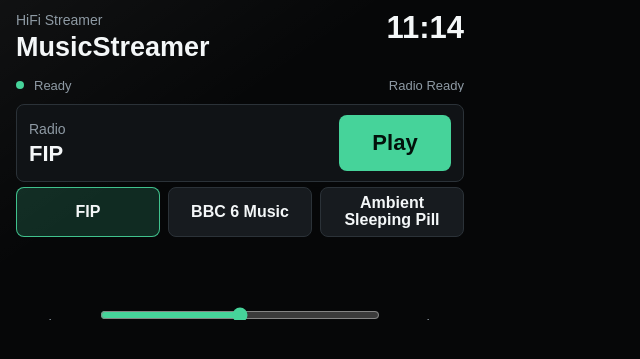
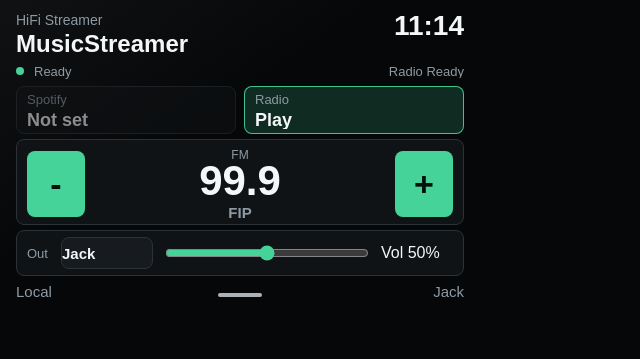
Before and after one commit to Carlosgonal/musicstreamer, a Flask app: page / in a window 1280 px wide. Shown: the top 359 px of the page, without its empty margins (0-640 px from the left). Run offline with Flask 3, Linux system fonts and the light colour scheme.

Commit message:
add spotify placeholder

```diff
--- a/src/static/css/style.css
+++ b/src/static/css/style.css
@@ -36,7 +36,7 @@ body {
   width: 480px;
   height: 320px;
   display: grid;
-  grid-template-rows: 54px 28px 78px 106px 34px;
+  grid-template-rows: 44px 20px 48px 86px 46px 18px;
   gap: 5px;
   padding: 12px 16px 9px;
   background:
@@ -46,9 +46,10 @@ body {
 
 .top-bar,
 .bottom-bar,
+.audio-panel,
 .status-strip,
-.radio-panel,
-.station-list {
+.source-panel,
+.tuner-panel {
   min-width: 0;
 }
 
@@ -68,8 +69,8 @@ body {
 }
 
 h1 {
-  margin: 5px 0 0;
-  font-size: 27px;
+  margin: 3px 0 0;
+  font-size: 24px;
   line-height: 1;
   font-weight: 700;
   letter-spacing: 0;
@@ -77,7 +78,7 @@ h1 {
 
 .clock {
   flex: 0 0 auto;
-  font-size: 31px;
+  font-size: 28px;
   line-height: 1;
   font-weight: 700;
   font-variant-numeric: tabular-nums;
@@ -107,77 +108,168 @@ h1 {
   background: var(--accent);
 }
 
-.radio-panel {
+.source-panel {
   display: grid;
-  grid-template-columns: 1fr 112px;
+  grid-template-columns: 1fr 1fr;
   align-items: center;
-  gap: 12px;
-  padding: 10px 12px;
+  gap: 8px;
+}
+
+.source-button {
+  width: 100%;
+  height: 48px;
+  border: 1px solid var(--line);
+  border-radius: 8px;
+  background: var(--panel);
+  color: var(--text);
+  font: inherit;
+  text-align: left;
+  padding: 6px 10px;
+}
+
+.source-button span,
+.source-button strong {
+  display: block;
+  overflow: hidden;
+  text-overflow: ellipsis;
+  white-space: nowrap;
+}
+
+.source-button span {
+  color: var(--muted);
+  font-size: 13px;
+  line-height: 1.1;
+}
+
+.source-button strong {
+  margin-top: 4px;
+  font-size: 18px;
+  line-height: 1;
+  font-weight: 700;
+}
+
+.source-button.active {
+  border-color: rgba(70, 211, 154, 0.9);
+  background: var(--accent-soft);
+}
+
+.source-button.playing {
+  background: var(--danger);
+  color: #fff;
+}
+
+.source-button.playing span {
+  color: rgba(255, 255, 255, 0.82);
+}
+
+.source-button.disabled {
+  opacity: 0.55;
+}
+
+.source-button:disabled {
+  opacity: 0.55;
+}
+
+.tuner-panel {
+  display: grid;
+  grid-template-columns: 58px 1fr 58px;
+  align-items: center;
+  gap: 10px;
+  padding: 8px 10px;
   border: 1px solid var(--line);
   border-radius: 8px;
   background: var(--panel);
 }
 
+.tune-button {
+  width: 100%;
+  height: 66px;
+  border: 0;
+  border-radius: 8px;
+  background: var(--accent);
+  color: #03110b;
+  font: inherit;
+  font-size: 34px;
+  font-weight: 700;
+  line-height: 1;
+}
+
+.tuner-display {
+  min-width: 0;
+  text-align: center;
+}
+
+.frequency {
+  margin: 0;
+  font-size: 42px;
+  line-height: 0.92;
+  font-weight: 700;
+  font-variant-numeric: tabular-nums;
+}
+
 .now-playing {
-  margin: 5px 0 0;
+  margin: 4px 0 0;
   overflow: hidden;
-  font-size: 22px;
+  color: var(--muted);
+  font-size: 15px;
   line-height: 1;
   font-weight: 700;
   text-overflow: ellipsis;
   white-space: nowrap;
 }
 
-.play-button {
-  width: 100%;
-  height: 56px;
-  border: 0;
-  border-radius: 8px;
-  background: var(--accent);
-  color: #03110b;
-  font: inherit;
-  font-size: 22px;
-  font-weight: 700;
+.tuner-display .label {
+  font-size: 12px;
 }
 
-.play-button.playing {
-  background: var(--danger);
-  color: #fff;
-}
-
-.play-button:disabled {
+.tune-button:disabled {
   opacity: 0.55;
 }
 
-.station-list {
-  display: grid;
-  grid-template-columns: repeat(3, 1fr);
-  grid-auto-rows: 50px;
-  gap: 8px;
+.audio-output select {
+  appearance: none;
 }
 
-.station-button {
+.audio-panel {
+  display: grid;
+  grid-template-columns: 126px 1fr 72px;
+  align-items: center;
+  gap: 10px;
+  padding: 6px 10px;
+  border: 1px solid var(--line);
+  border-radius: 8px;
+  background: var(--panel);
+}
+
+.audio-output {
+  display: grid;
+  grid-template-columns: 28px 1fr;
+  align-items: center;
+  gap: 6px;
+  color: var(--muted);
+  font-size: 13px;
+  line-height: 1;
+}
+
+.audio-output select {
+  width: 100%;
+  height: 32px;
   border: 1px solid var(--line);
   border-radius: 8px;
   background: var(--panel-strong);
   color: var(--text);
   font: inherit;
-  font-size: 16px;
+  font-size: 15px;
   font-weight: 700;
-  line-height: 1.05;
-  overflow: hidden;
-  padding: 0 8px;
-  text-overflow: ellipsis;
 }
 
-.station-button.selected {
-  border-color: rgba(70, 211, 154, 0.9);
-  background: var(--accent-soft);
+.audio-output select:disabled {
+  opacity: 0.6;
 }
 
 .bottom-bar {
   display: grid;
-  grid-template-columns: 72px 1fr 72px;
+  grid-template-columns: 1fr 56px 1fr;
   align-items: end;
   gap: 10px;
   color: var(--muted);
@@ -204,3 +296,13 @@ h1 {
   outline: 2px solid var(--accent);
   outline-offset: 4px;
 }
+
+.home-indicator {
+  justify-self: center;
+  width: 44px;
+  height: 4px;
+  margin-bottom: 2px;
+  border-radius: 999px;
+  background: #d6dde1;
+  opacity: 0.8;
+}
--- a/src/static/index.html
+++ b/src/static/index.html
@@ -22,22 +22,45 @@
       <span id="radio-status">Waiting</span>
     </section>
 
-    <section class="radio-panel" aria-label="Radio controls">
-      <div>
-        <p class="label">Radio</p>
+    <section class="source-panel" aria-label="Sources">
+      <button id="spotify-source" class="source-button" type="button">
+        <span>Spotify</span>
+        <strong id="spotify-status">Ready</strong>
+      </button>
+      <button id="radio-toggle" class="source-button active" type="button">
+        <span>Radio</span>
+        <strong id="radio-action">Play</strong>
+      </button>
+    </section>
+
+    <section class="tuner-panel" aria-label="Radio tuner">
+      <button id="radio-prev" class="tune-button" type="button" aria-label="Previous station">-</button>
+      <div class="tuner-display">
+        <p class="label">FM</p>
+        <p id="radio-frequency" class="frequency">99.9</p>
         <p id="radio-name" class="now-playing">Select station</p>
       </div>
-      <button id="radio-toggle" class="play-button" type="button">Play</button>
+      <button id="radio-next" class="tune-button" type="button" aria-label="Next station">+</button>
     </section>
 
-    <section id="station-list" class="station-list" aria-label="Radio stations"></section>
-
-    <footer class="bottom-bar">
-      <span id="network-state">Local</span>
+    <section class="audio-panel" aria-label="Audio controls">
+      <label class="audio-output">
+        <span>Out</span>
+        <select id="audio-output-select" aria-label="Audio output">
+          <option value="jack">Jack</option>
+          <option value="hdmi">HDMI</option>
+        </select>
+      </label>
       <label class="volume-control">
         <input id="volume-control" type="range" min="0" max="100" step="1" value="50" aria-label="Volume">
       </label>
       <span id="volume-state">Vol 50%</span>
+    </section>
+
+    <footer class="bottom-bar">
+      <span id="network-state">Local</span>
+      <span class="home-indicator" aria-hidden="true"></span>
+      <span id="audio-state">Jack</span>
     </footer>
   </main>
 
--- a/src/static/js/app.js
+++ b/src/static/js/app.js
@@ -2,17 +2,25 @@ const elements = {
   projectName: document.querySelector("#project-name"),
   clock: document.querySelector("#clock"),
   systemStatus: document.querySelector("#system-status"),
+  spotifyStatus: document.querySelector("#spotify-status"),
+  spotifySource: document.querySelector("#spotify-source"),
   radioName: document.querySelector("#radio-name"),
+  radioFrequency: document.querySelector("#radio-frequency"),
   radioStatus: document.querySelector("#radio-status"),
-  stationList: document.querySelector("#station-list"),
   radioToggle: document.querySelector("#radio-toggle"),
+  radioAction: document.querySelector("#radio-action"),
+  radioPrev: document.querySelector("#radio-prev"),
+  radioNext: document.querySelector("#radio-next"),
   networkState: document.querySelector("#network-state"),
+  audioOutputSelect: document.querySelector("#audio-output-select"),
+  audioState: document.querySelector("#audio-state"),
   volumeControl: document.querySelector("#volume-control"),
   volumeState: document.querySelector("#volume-state"),
 };
 
 let radioState = "standby";
 let selectedStationId = "";
+let stations = [];
 let volumeDebounceId = null;
 let isVolumeDragging = false;
 
@@ -47,18 +55,44 @@ function updateSystem(system) {
   elements.systemStatus.textContent = system.status;
   elements.networkState.textContent = system.network;
   elements.volumeState.textContent = `Vol ${system.volume}%`;
+  updateAudioOutput(system.audio);
 
   if (!isVolumeDragging) {
     elements.volumeControl.value = system.volume;
   }
 }
 
+function updateAudioOutput(audio) {
+  if (!audio) {
+    return;
+  }
+
+  const currentOptions = Array.from(elements.audioOutputSelect.options).map((option) => option.value);
+  const nextOptions = audio.outputs.map((output) => output.id);
+
+  if (currentOptions.join("|") !== nextOptions.join("|")) {
+    elements.audioOutputSelect.replaceChildren();
+
+    for (const output of audio.outputs) {
+      const option = document.createElement("option");
+      option.value = output.id;
+      option.textContent = output.label;
+      elements.audioOutputSelect.append(option);
+    }
+  }
+
+  elements.audioOutputSelect.value = audio.output;
+  elements.audioState.textContent = elements.audioOutputSelect.selectedOptions[0]?.textContent || audio.output;
+}
+
 function updateRadio(radio) {
   radioState = radio.state;
   selectedStationId = radio.station?.id || selectedStationId;
-  elements.radioName.textContent = radio.station?.name || getSelectedStationName() || "Select station";
+  const station = radio.station || getSelectedStation();
+  elements.radioName.textContent = station?.name || "Select station";
+  elements.radioFrequency.textContent = station?.frequency || "--.-";
   elements.radioStatus.textContent = radio.error || radio.label;
-  elements.radioToggle.textContent = radio.state === "playing" ? "Stop" : "Play";
+  elements.radioAction.textContent = radio.state === "playing" ? "Stop" : "Play";
   elements.radioToggle.classList.toggle("playing", radio.state === "playing");
 
   if (radio.station?.id) {
@@ -66,39 +100,51 @@ function updateRadio(radio) {
   }
 }
 
-function loadStations(stations) {
-  elements.stationList.replaceChildren();
+function updateSpotify(spotify) {
+  elements.spotifyStatus.textContent = spotify.available ? spotify.label : "Not set";
+  elements.spotifySource.classList.toggle("disabled", !spotify.available);
+}
 
-  for (const station of stations) {
-    const button = document.createElement("button");
-    button.className = "station-button";
-    button.type = "button";
-    button.dataset.stationId = station.id;
-    button.textContent = station.name;
-    button.addEventListener("click", () => {
-      setSelectedStation(station.id);
-      elements.radioName.textContent = station.name;
-    });
-    elements.stationList.append(button);
-  }
+function loadStations(nextStations) {
+  stations = nextStations;
 
-  if (stations.length > 0) {
+  if (stations.length > 0 && !selectedStationId) {
     setSelectedStation(stations[0].id);
-    elements.radioName.textContent = stations[0].name;
   }
 }
 
 function setSelectedStation(stationId) {
   selectedStationId = stationId;
+  const station = getSelectedStation();
 
-  for (const button of elements.stationList.querySelectorAll(".station-button")) {
-    button.classList.toggle("selected", button.dataset.stationId === stationId);
+  if (station) {
+    elements.radioName.textContent = station.name;
+    elements.radioFrequency.textContent = station.frequency;
   }
 }
 
-function getSelectedStationName() {
-  const selected = elements.stationList.querySelector(".station-button.selected");
-  return selected?.textContent || "";
+function getSelectedStation() {
+  return stations.find((station) => station.id === selectedStationId) || stations[0] || null;
+}
+
+async function selectStationOffset(offset) {
+  if (stations.length === 0) {
+    return;
+  }
+
+  const currentIndex = Math.max(0, stations.findIndex((station) => station.id === selectedStationId));
+  const nextIndex = (currentIndex + offset + stations.length) % stations.length;
+  setSelectedStation(stations[nextIndex].id);
+
+  if (radioState === "playing") {
+    try {
+      const radio = await playSelectedStation();
+      updateRadio(radio);
+    } catch (error) {
+      elements.radioStatus.textContent = "Radio error";
+      console.error(error);
+    }
+  }
 }
 
 async function toggleRadio() {
@@ -107,7 +153,7 @@ async function toggleRadio() {
   try {
     const radio = radioState === "playing"
       ? await postJson("/api/radio/stop")
-      : await postJson("/api/radio/play", { station_id: selectedStationId });
+      : await playSelectedStation();
 
     updateRadio(radio);
   } catch (error) {
@@ -116,6 +162,10 @@ async function toggleRadio() {
   } finally {
     elements.radioToggle.disabled = false;
   }
+}
+
+async function playSelectedStation() {
+  return postJson("/api/radio/play", { station_id: selectedStationId });
 }
 
 function updateVolumeLabel(volume) {
@@ -132,6 +182,25 @@ async function setVolume(volume) {
   }
 }
 
+async function setAudioOutput(output) {
+  elements.audioOutputSelect.disabled = true;
+
+  try {
+    const system = await postJson("/api/system/audio-output", { output });
+    updateSystem(system);
+
+    if (radioState === "playing") {
+      const radio = await postJson("/api/radio/play", { station_id: selectedStationId });
+      updateRadio(radio);
+    }
+  } catch (error) {
+    elements.systemStatus.textContent = "Audio error";
+    console.error(error);
+  } finally {
+    elements.audioOutputSelect.disabled = false;
+  }
+}
+
 function queueVolumeUpdate() {
   const volume = Number(elements.volumeControl.value);
   updateVolumeLabel(volume);
@@ -141,13 +210,15 @@ function queueVolumeUpdate() {
 
 async function refresh() {
   try {
-    const [system, radio] = await Promise.all([
+    const [system, radio, spotify] = await Promise.all([
       getJson("/api/system/status"),
       getJson("/api/radio/status"),
+      getJson("/api/spotify/status"),
     ]);
 
     updateSystem(system);
     updateRadio(radio);
+    updateSpotify(spotify);
   } catch (error) {
     elements.systemStatus.textContent = "API unavailable";
     console.error(error);
@@ -156,14 +227,23 @@ async function refresh() {
 
 async function init() {
   try {
-    const data = await getJson("/api/radio/stations");
-    loadStations(data.stations);
+    const [radioData, spotify] = await Promise.all([
+      getJson("/api/radio/stations"),
+      getJson("/api/spotify/status"),
+    ]);
+    loadStations(radioData.stations);
+    updateSpotify(spotify);
   } catch (error) {
-    elements.radioStatus.textContent = "No stations";
+    elements.radioStatus.textContent = "Source error";
     console.error(error);
   }
 
   elements.radioToggle.addEventListener("click", toggleRadio);
+  elements.radioPrev.addEventListener("click", () => selectStationOffset(-1));
+  elements.radioNext.addEventListener("click", () => selectStationOffset(1));
+  elements.audioOutputSelect.addEventListener("change", () => {
+    setAudioOutput(elements.audioOutputSelect.value);
+  });
   elements.volumeControl.addEventListener("pointerdown", () => {
     isVolumeDragging = true;
   });
```
Also changed, not shown: src/api/system.py (+14 -1 lines), src/services/radio.py (+7 -3 lines), src/services/system.py (+106 -1 lines), 1 other file.
